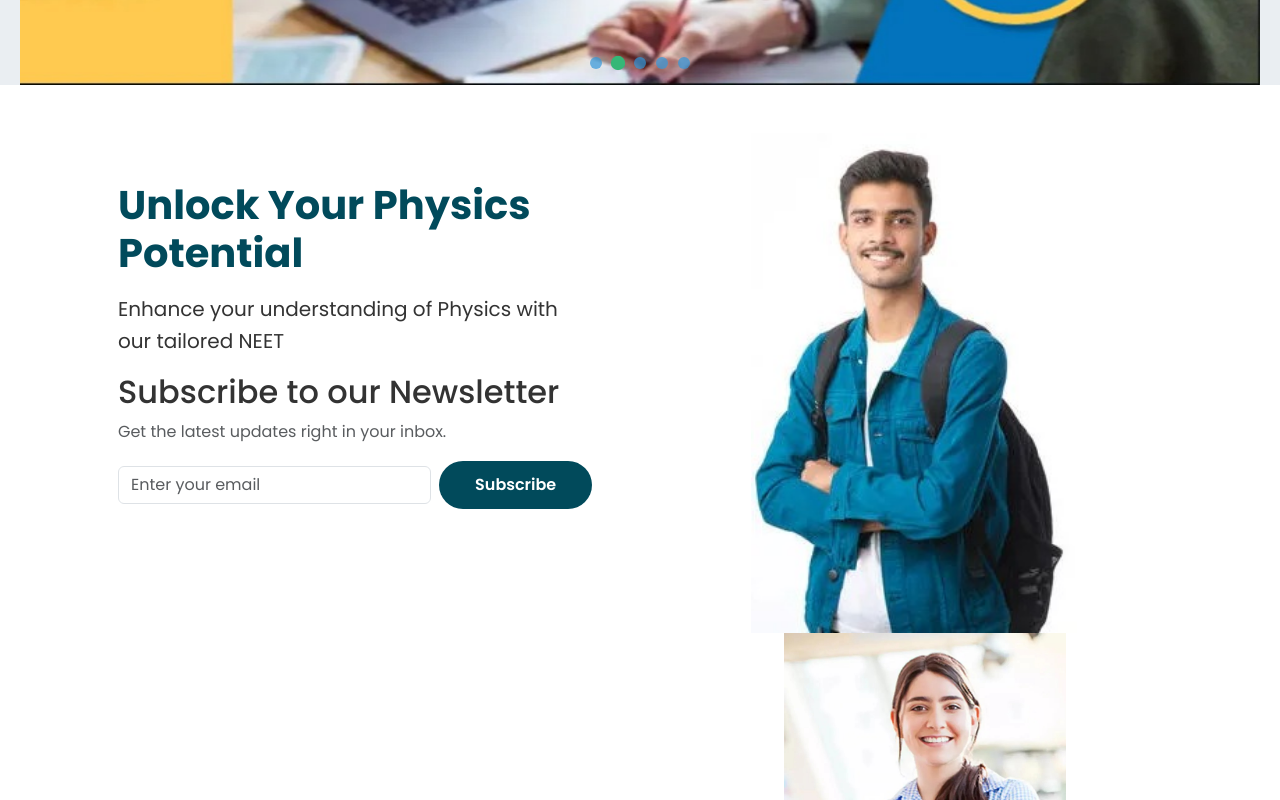
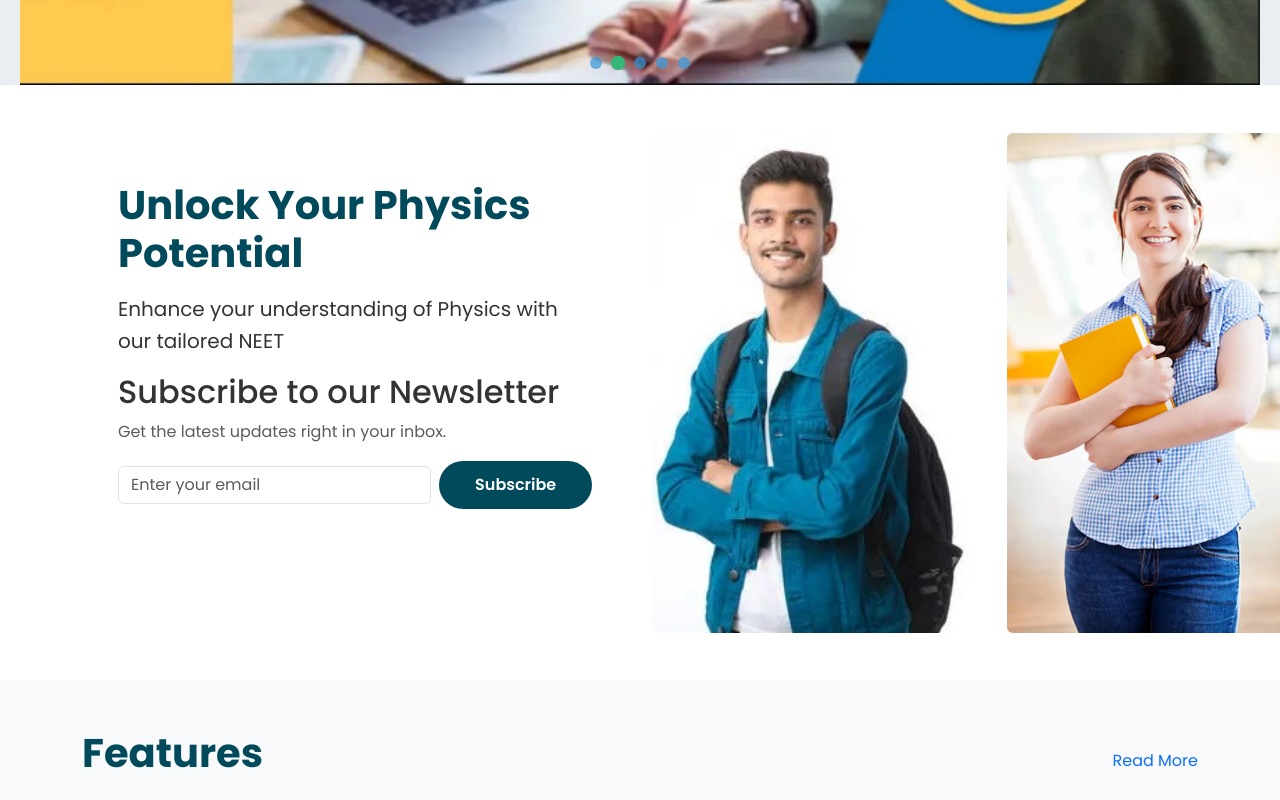
Before and after one commit to Justin-Arbaz/Physics-Neet, a plain HTML site: page index.html in a window 1280 px wide. Shown: the part 580-1380 px from the top of the page. Drawn offline with nearby package versions, Linux system fonts and the light colour scheme.

Commit message:
Update index.html

```diff
--- a/index.html
+++ b/index.html
@@ -125,7 +125,7 @@
                 </div>
 
                 <div class="col-lg-6" data-aos="fade-left">
-                    <div class="about-image">
+                    <div class="about-image d-flex">
                         <img src="./images/hero5.jpg" alt="College Campus" class="img-fluid rounded me-2">
                         <img src="./images/hero3.jpg" alt="College Campus" class="img-fluid rounded">
                     </div>
```
